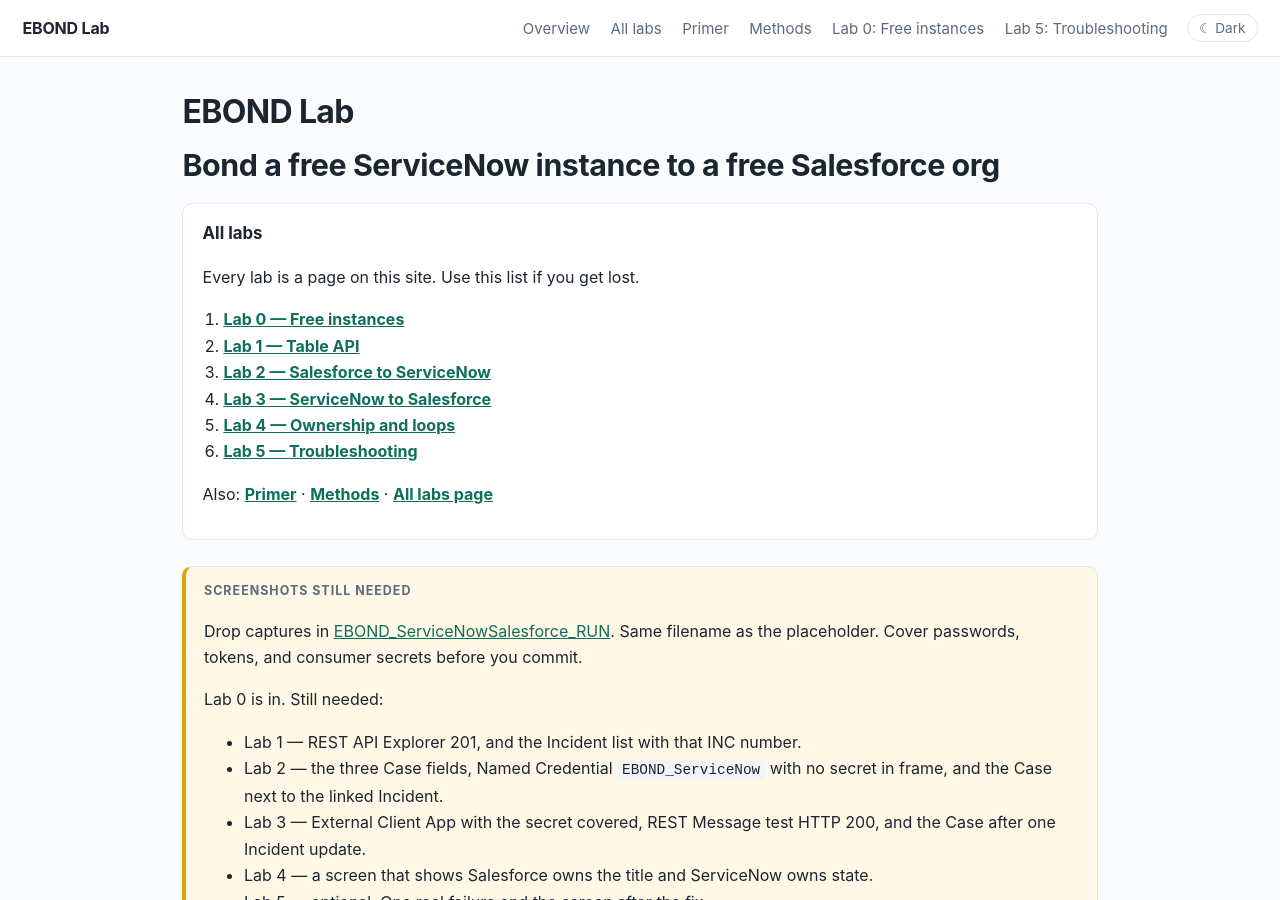
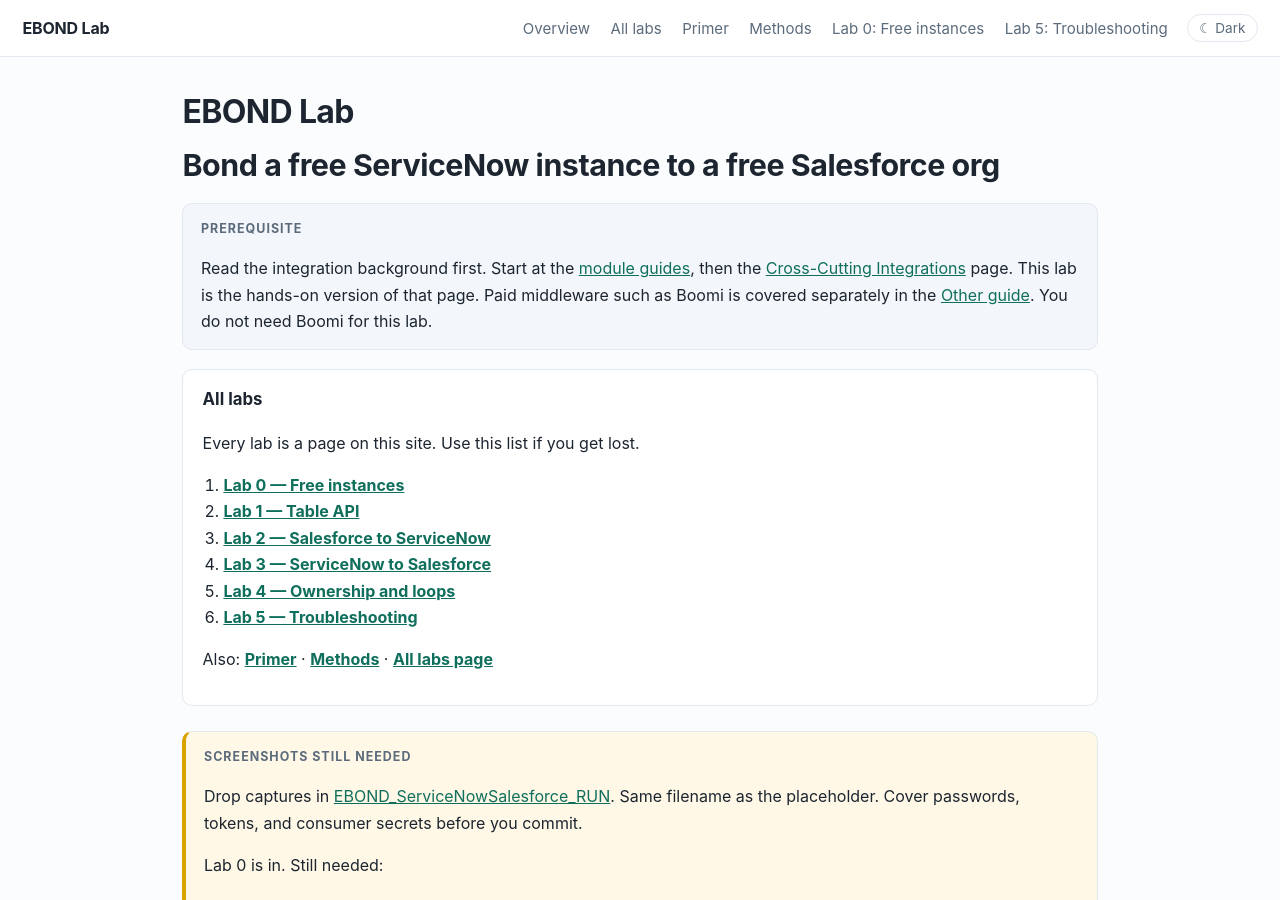
Before and after one commit to eltonaguiar/EBOND_ServiceNowSalesforce, a Jekyll site: the page built from site/index.md, in a window 1280 px wide and 900 px high. Built offline with Jekyll 4.4.1, drawn with Linux system fonts in a browser that asks for light colours.

Commit message:
Link the lab home page to the integrations guide and the Boomi section.

```diff
--- a/site/index.md
+++ b/site/index.md
@@ -6,6 +6,11 @@ permalink: /
 ---
 
 <p class="hero">Bond a free ServiceNow instance to a free Salesforce org</p>
+
+<div class="note">
+<span class="label">Prerequisite</span>
+<p>Read the integration background first. Start at the <a href="https://eltonaguiar.github.io/ServiceNow_Learning_TSOM-_CSM_FSM_SalesCRM_HAM_ITSM/#available-guides-1">module guides</a>, then the <a href="https://eltonaguiar.github.io/ServiceNow_Learning_TSOM-_CSM_FSM_SalesCRM_HAM_ITSM/docs/cross-cutting/#integrations">Cross-Cutting Integrations</a> page. This lab is the hands-on version of that page. Paid middleware such as Boomi is covered separately in the <a href="https://eltonaguiar.github.io/ServiceNow_Learning_TSOM-_CSM_FSM_SalesCRM_HAM_ITSM/docs/modules/other/other-guide/#1-boomi-dell-boomi--atomsphere--enterprise-ipaas">Other guide</a>. You do not need Boomi for this lab.</p>
+</div>
 
 <section class="all-labs" id="all-labs">
   <h2>All labs</h2>
```
